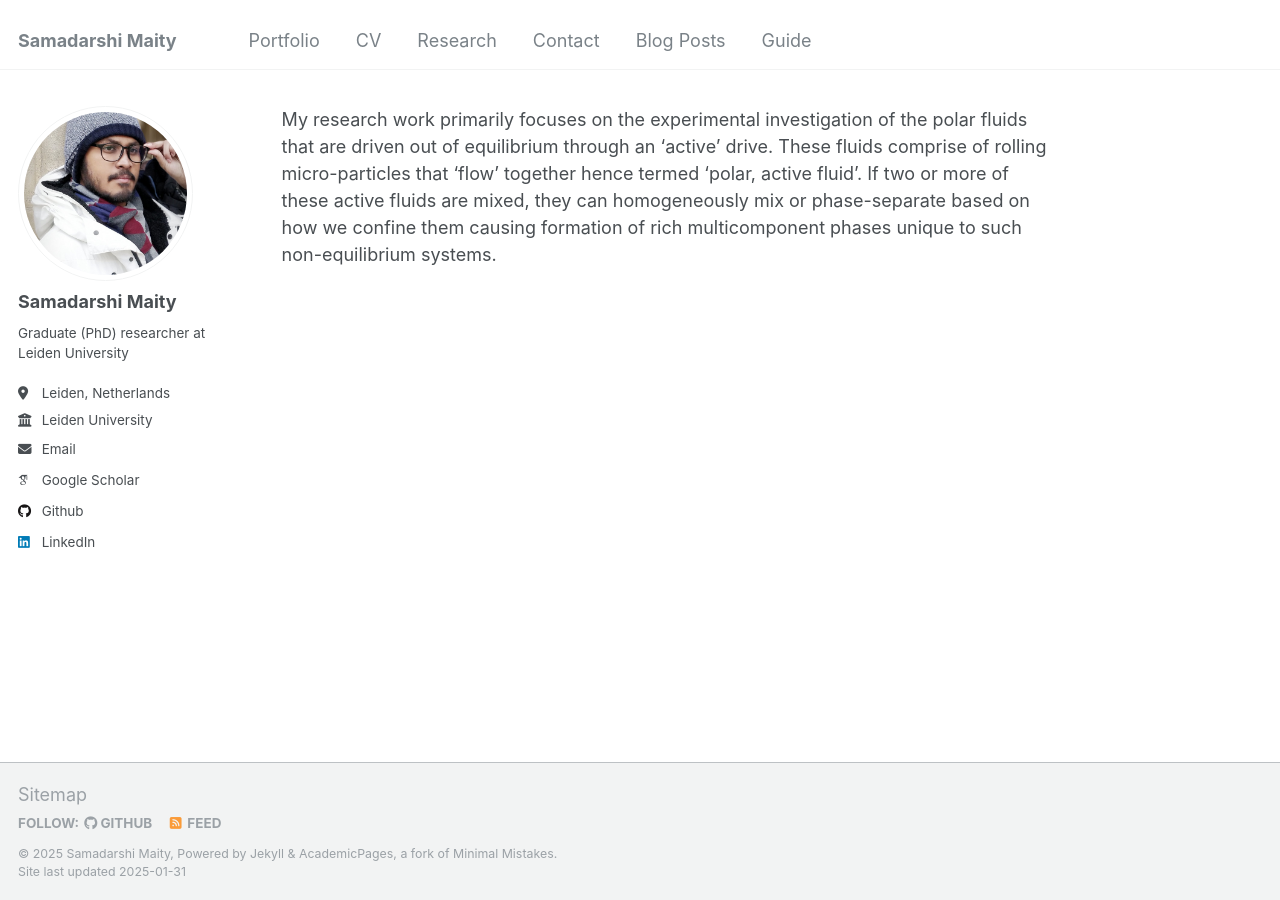
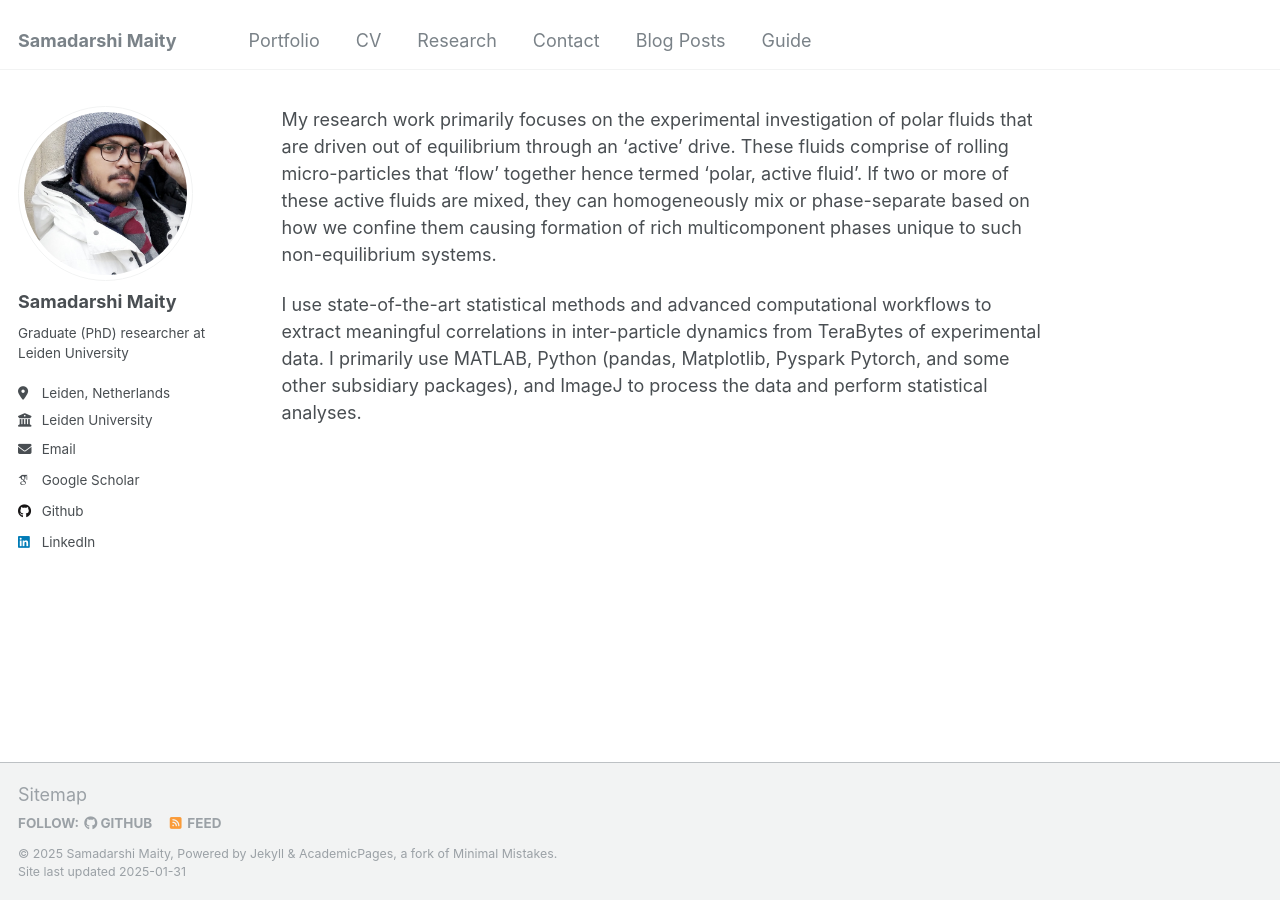
Before and after one commit to Samadarshi-Maity/Samadarshi-Maity.github.io, a Jekyll site: the page built from _pages/research.md, in a window 1280 px wide. Built offline with Jekyll 4.4.1, drawn with Linux system fonts in a browser that asks for light colours; some web fonts are replaced; our own code applies the rules of GitHub Pages for plain Markdown files.

Commit message:
Update research.md

```diff
--- a/_pages/research.md
+++ b/_pages/research.md
@@ -1 +1,3 @@
-My research work primarily focuses on the experimental investigation of the polar fluids that are driven out of equilibrium through an 'active' drive.  These fluids comprise of rolling micro-particles that 'flow' together hence termed 'polar, active fluid'. If two or more of these active fluids are mixed, they can homogeneously mix or phase-separate based on how we confine them causing formation of rich multicomponent phases unique to such non-equilibrium systems.
+My research work primarily focuses on the experimental investigation of  polar fluids that are driven out of equilibrium through an 'active' drive.  These fluids comprise of rolling micro-particles that 'flow' together hence termed 'polar, active fluid'. If two or more of these active fluids are mixed, they can homogeneously mix or phase-separate based on how we confine them causing formation of rich multicomponent phases unique to such non-equilibrium systems.
+
+I use state-of-the-art statistical methods and advanced computational workflows to extract meaningful correlations in inter-particle dynamics from TeraBytes of experimental data.  I primarily use MATLAB, Python (pandas, Matplotlib, Pyspark Pytorch, and some other subsidiary packages), and ImageJ to process the data and perform statistical analyses.
```
